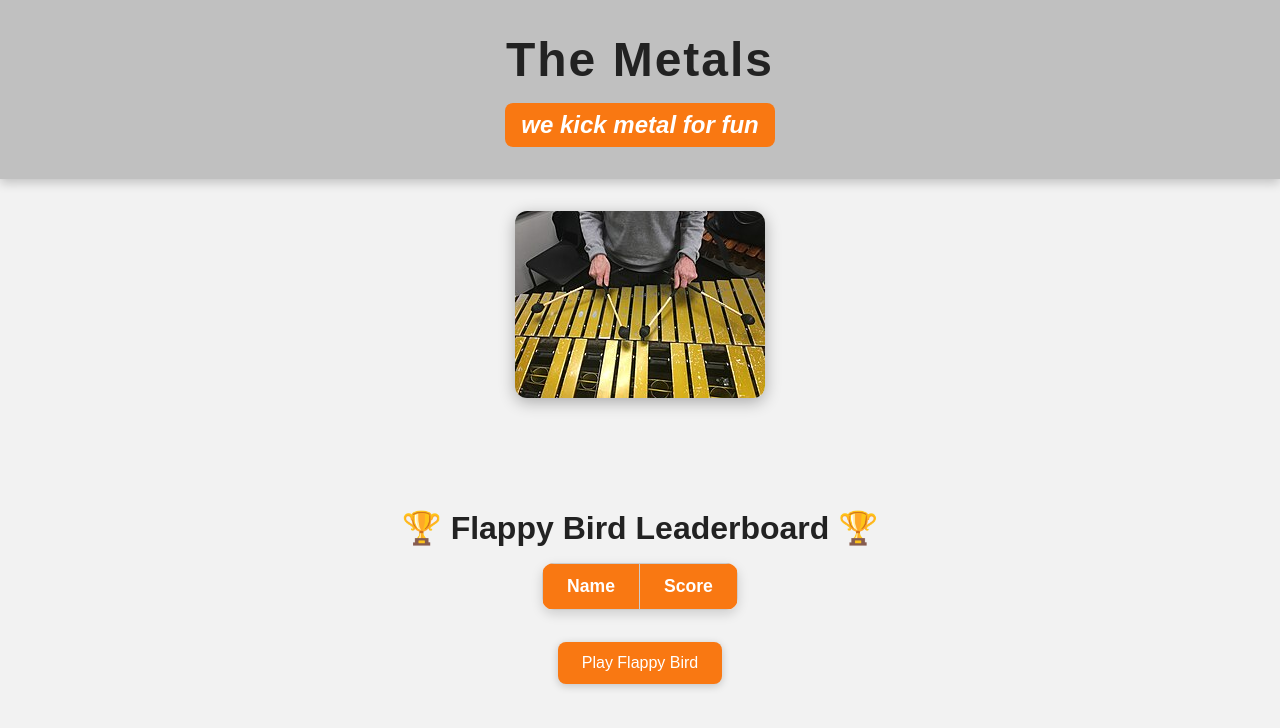
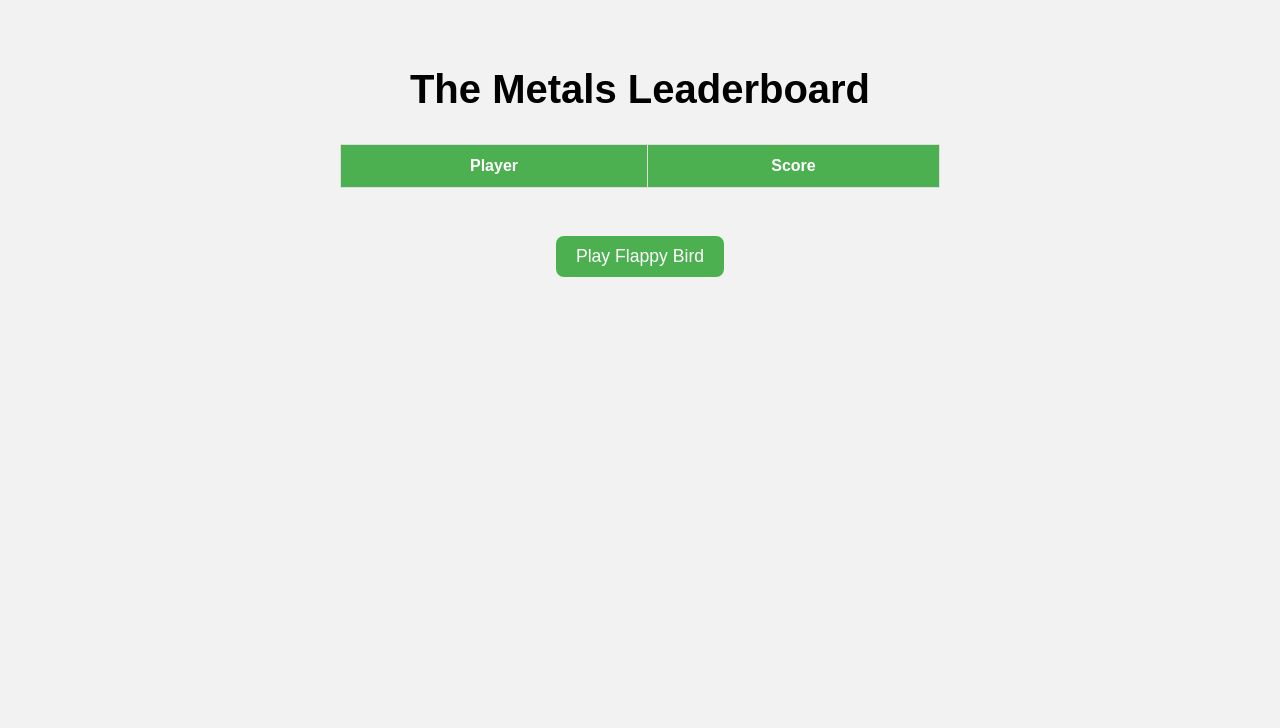
Before and after one commit to MattGitFR/The-vibes, a plain HTML site: page index.html in a window 1280 px wide. Drawn offline with Linux system fonts and the light colour scheme; no server answers.

Commit message:
Update index.html

```diff
--- a/index.html
+++ b/index.html
@@ -3,135 +3,86 @@
 <head>
   <meta charset="UTF-8" />
   <meta name="viewport" content="width=device-width, initial-scale=1.0"/>
-  <title>The Metals</title>
+  <title>The Metals - Leaderboard</title>
   <style>
     body {
-      margin: 0;
       font-family: Arial, sans-serif;
       background-color: #f2f2f2;
-      color: #222;
       text-align: center;
-    }
-
-    header {
-      background-color: #c0c0c0;
-      padding: 2rem 1rem;
-      box-shadow: 0 4px 10px rgba(0, 0, 0, 0.2);
-    }
-
-    header h1 {
-      margin: 0;
-      font-size: 3rem;
-      letter-spacing: 2px;
-    }
-
-    .banner {
-      margin-top: 1rem;
-      font-size: 1.5rem;
-      font-weight: bold;
-      font-style: italic;
-      color: #fff;
-      background-color: #f97812;
-      padding: 0.5rem 1rem;
-      display: inline-block;
-      border-radius: 8px;
-    }
-
-    .vibe-photo {
-      margin-top: 2rem;
-      max-width: 90%;
-      height: auto;
-      border-radius: 12px;
-      box-shadow: 0 4px 16px rgba(0, 0, 0, 0.3);
-      cursor: pointer;
-      transition: transform 0.3s ease;
-    }
-
-    .vibe-photo:hover {
-      transform: scale(1.03);
-    }
-
-    .leaderboard-section {
-      margin-top: 3rem;
       padding: 2rem;
     }
-
-    .leaderboard-section h2 {
-      font-size: 2rem;
+    h1 {
+      font-size: 2.5rem;
       margin-bottom: 1rem;
     }
-
-    table {
-      margin: 0 auto;
-      background: white;
-      color: black;
-      border-collapse: collapse;
-      border-radius: 12px;
-      overflow: hidden;
-      box-shadow: 0 4px 12px rgba(0,0,0,0.15);
-    }
-
-    th, td {
-      padding: 12px 24px;
-      border: 1px solid #ccc;
-    }
-
-    th {
-      background-color: #f97812;
-      color: white;
+    button {
+      margin-top: 1rem;
+      padding: 10px 20px;
       font-size: 1.1rem;
-    }
-
-    button {
-      margin-top: 2rem;
-      padding: 12px 24px;
-      font-size: 1rem;
-      background-color: #f97812;
+      background-color: #4caf50;
       color: white;
       border: none;
       border-radius: 8px;
       cursor: pointer;
-      box-shadow: 0 2px 8px rgba(0,0,0,0.2);
-      transition: transform 0.2s ease;
     }
-
-    button:hover {
-      transform: scale(1.05);
+    table {
+      margin: 2rem auto;
+      border-collapse: collapse;
+      width: 90%;
+      max-width: 600px;
+    }
+    th, td {
+      border: 1px solid #ddd;
+      padding: 12px;
+    }
+    th {
+      background-color: #4caf50;
+      color: white;
     }
   </style>
 </head>
 <body>
+  <h1>The Metals Leaderboard</h1>
+  <table>
+    <thead>
+      <tr>
+        <th>Player</th>
+        <th>Score</th>
+      </tr>
+    </thead>
+    <tbody id="leaderboard"></tbody>
+  </table>
+  <button onclick="location.href='flappy_bird.html'">Play Flappy Bird</button>
 
-  <header>
-    <h1>The Metals</h1>
-    <div class="banner">we kick metal for fun</div>
-  </header>
+  <!-- Firebase Scripts -->
+  <script src="https://www.gstatic.com/firebasejs/9.23.0/firebase-app-compat.js"></script>
+  <script src="https://www.gstatic.com/firebasejs/9.23.0/firebase-firestore-compat.js"></script>
+  <script>
+    const firebaseConfig = {
+      apiKey: "AIzaSyDbh5nIdl9HaTEXOtuE-AvbTXinVnuFcJE",
+      authDomain: "the-metals.firebaseapp.com",
+      projectId: "the-metals",
+      storageBucket: "the-metals.firebasestorage.app",
+      messagingSenderId: "736769841396",
+      appId: "1:736769841396:web:83471463b8a96ca507a6a1",
+      measurementId: "G-N4FZZLJCYX"
+    };
 
-  <main>
-    <a href="full-spread.html">
-      <img src="Full_Spread.jpg" alt="Vibraphone Full Spread" class="vibe-photo" />
-    </a>
-  </main>
+    firebase.initializeApp(firebaseConfig);
+    const db = firebase.firestore();
 
-  <div class="leaderboard-section">
-    <h2>🏆 Flappy Bird Leaderboard 🏆</h2>
-    <table id="leaderboard">
-      <tr><th>Name</th><th>Score</th></tr>
-    </table>
-    <button onclick="location.href='flappy_bird.html'">Play Flappy Bird</button>
-  </div>
+    async function loadLeaderboard() {
+      const snapshot = await db.collection("leaderboard").orderBy("score", "desc").limit(10).get();
+      const tbody = document.getElementById("leaderboard");
+      snapshot.forEach(doc => {
+        const data = doc.data();
+        const row = document.createElement("tr");
+        row.innerHTML = `<td>${data.name}</td><td>${data.score}</td>`;
+        tbody.appendChild(row);
+      });
+    }
 
-  <script>
-    const scores = JSON.parse(localStorage.getItem("flappyLeaderboard") || "[]");
-    const table = document.getElementById("leaderboard");
-
-    scores.forEach(entry => {
-      const row = table.insertRow();
-      const nameCell = row.insertCell(0);
-      const scoreCell = row.insertCell(1);
-      nameCell.textContent = entry.name;
-      scoreCell.textContent = entry.score;
-    });
+    loadLeaderboard();
   </script>
 </body>
 </html>
```
